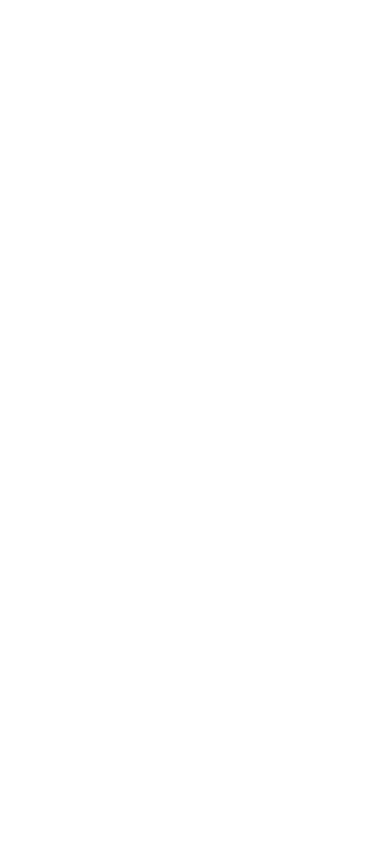
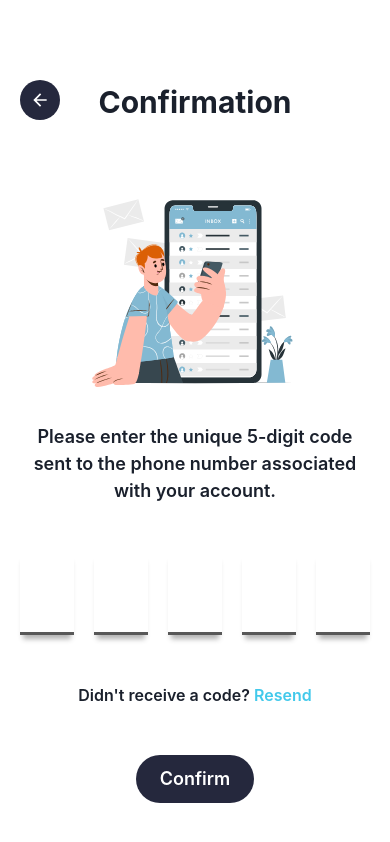
Before and after one commit to Little-housekeeper/LHS_app, a React (Vite) app: page /codeconfirmation in a window 390 px wide. Before the commit this address had no page. Shown: the top 842 px of the page. Built offline with nearby package versions, Linux system fonts and the light colour scheme; a web font is replaced by a local one.

Commit message:
added CodeConfirmation and SignUpByPhone pages

```diff
--- a/src/App.tsx
+++ b/src/App.tsx
@@ -12,7 +12,8 @@ import AwaitingDriverPage from "./pages/AwaitingDriverPage";
 import ScheduleRide from "./pages/ScheduleRide";
 import DriverHomePage from "./pages/DriverHomePage";
 import DataContext from "./context/DataContext";
-
+import CodeConfirmation from "./pages/CodeConfirmation";
+import SignUpByPhone from "./pages/SignUpByPhone";
 function App() {
   const [data, setData] = useState<any>({
     scheduledDate: "",
@@ -42,6 +43,8 @@ function App() {
           <Route path="/awaitingdriver" element={<AwaitingDriverPage />} />
           <Route path="/scheduleride" element={<ScheduleRide />} />
           <Route path="/driverhomepage" element={<DriverHomePage />} />
+          <Route path="/signupbyphone" element={<SignUpByPhone />} />
+          <Route path="/codeconfirmation" element={<CodeConfirmation />} />
         </Routes>
       </DataContext.Provider>
     </>
--- /dev/null
+++ b/src/pages/CodeConfirmation.tsx
@@ -0,0 +1,125 @@
+import { Input, Flex, Text, Stack, Button } from "@chakra-ui/react";
+import { ArrowBackIcon } from "@chakra-ui/icons";
+import ConfirmationCode from "../assets/images/ConfirmationCode.svg";
+import VersaButton from "../components/VersaButton";
+export default function CodeConfirmation(): JSX.Element {
+  return (
+    <Stack
+      marginY="20"
+      marginX="5"
+      alignItems="center"
+      justifyContent="center"
+      spacing="4"
+    >
+      <Flex width="100%" justifyContent={"space-between"}>
+        <Button borderRadius={"full"} width={"10px"} p={0} bg={"#25283D"}>
+          <ArrowBackIcon color={"white"} fontSize={20} />
+        </Button>
+        <Text textAlign="center" fontSize="3xl" fontWeight="bold" mb="2rem">
+          Confirmation
+        </Text>
+        <Button
+          borderRadius={"full"}
+          width={"10px"}
+          p={0}
+          bg={"#25283D"}
+          visibility={"hidden"}
+        >
+          <ArrowBackIcon color={"white"} />
+        </Button>
+      </Flex>
+
+      <img src={ConfirmationCode} alt="ConfirmationImage" />
+
+      <Text fontSize="18" fontWeight="semibold" mb="2rem" textAlign="center">
+        Please enter the unique 5-digit code sent to the phone number associated
+        with your account.
+      </Text>
+
+      <Flex gap="5">
+        <Input
+          fontSize={40}
+          paddingY="2.5rem"
+          fontWeight="bold"
+          size="lg"
+          borderTop="none"
+          borderLeft="none"
+          borderRight="none"
+          borderColor="#585858"
+          borderWidth="3px"
+          shadow="none"
+          borderRadius="0"
+          _focusVisible={false}
+          boxShadow="0 7px 5px -3px rgba(0, 0, 0, 0.3)"
+        />
+        <Input
+          fontSize={40}
+          paddingY="2.5rem"
+          fontWeight="bold"
+          size="lg"
+          borderTop="none"
+          borderLeft="none"
+          borderRight="none"
+          borderColor="#585858"
+          borderWidth="3px"
+          shadow="none"
+          borderRadius="0"
+          _focusVisible={false}
+          boxShadow="0 7px 5px -3px rgba(0, 0, 0, 0.3)"
+        />
+        <Input
+          fontSize={40}
+          paddingY="2.5rem"
+          fontWeight="bold"
+          size="lg"
+          borderTop="none"
+          borderLeft="none"
+          borderRight="none"
+          borderColor="#585858"
+          borderWidth="3px"
+          shadow="none"
+          borderRadius="0"
+          _focusVisible={false}
+          boxShadow="0 7px 5px -3px rgba(0, 0, 0, 0.3)"
+        />
+        <Input
+          fontSize={40}
+          paddingY="2.5rem"
+          fontWeight="bold"
+          size="lg"
+          borderTop="none"
+          borderLeft="none"
+          borderRight="none"
+          borderColor="#585858"
+          borderWidth="3px"
+          shadow="none"
+          borderRadius="0"
+          _focusVisible={false}
+          boxShadow="0 7px 5px -3px rgba(0, 0, 0, 0.3)"
+        />
+        <Input
+          fontSize={40}
+          paddingY="2.5rem"
+          fontWeight="bold"
+          size="lg"
+          borderTop="none"
+          borderLeft="none"
+          borderRight="none"
+          borderColor="#585858"
+          borderWidth="3px"
+          shadow="none"
+          borderRadius="0"
+          _focusVisible={false}
+          boxShadow="0 7px 5px -3px rgba(0, 0, 0, 0.3)"
+        />
+      </Flex>
+      <Text m="2rem" fontWeight="semibold" fontSize="16">
+        Didn't receive a code?{" "}
+        <Text color="#42C9EB" display="inline-block">
+          Resend
+        </Text>
+      </Text>
+      <VersaButton text="Confirm" size="lg" />
+    </Stack>
+  );
+}
--- /dev/null
+++ b/src/pages/SignUpByPhone.tsx
@@ -0,0 +1,50 @@
+import { Flex, Text, Button, Stack, Input } from "@chakra-ui/react";
+import { ArrowBackIcon } from "@chakra-ui/icons";
+import { Avatar } from "@chakra-ui/react";
+import VersaButton from "../components/VersaButton";
+export default function SignUpByPhone() {
+  return (
+    <Stack
+      marginY="20"
+      marginX="5"
+      alignItems="center"
+      justifyContent="center"
+      spacing="3rem"
+    >
+      <Flex width="100%" justifyContent={"space-between"} alignItems="center">
+        <Button borderRadius={"full"} width={"10px"} p={0} bg={"#25283D"}>
+          <ArrowBackIcon color={"white"} fontSize={20} />
+        </Button>
+        <Text textAlign="center" fontSize="3xl" fontWeight="bold">
+          Sign Up by Phone
+        </Text>
+        <Button
+          borderRadius={"full"}
+          width={"10px"}
+          p={0}
+          bg={"#25283D"}
+          visibility={"hidden"}
+        >
+          <ArrowBackIcon color={"white"} />
+        </Button>
+      </Flex>
+      <Avatar
+        margin={0}
+        size="2xl"
+        src="https://i.pinimg.com/236x/36/a7/37/36a73739506a002a67b0ed091671d1fa.jpg"
+      />
+
+      <Text fontSize="18" fontWeight="semibold" textAlign="center">
+        Please enter the phone number you would like to associate with this
+        account
+      </Text>
+      <Input
+        placeholder="Ex: 123-456-7892"
+        padding="1.5rem"
+        bgColor="#EDF2F7"
+        mb="2rem"
+      />
+      <VersaButton text="Sign Up" size="lg" />
+    </Stack>
+  );
+}
```
Also changed, not shown: src/assets/images/ConfirmationCode.svg (added).
